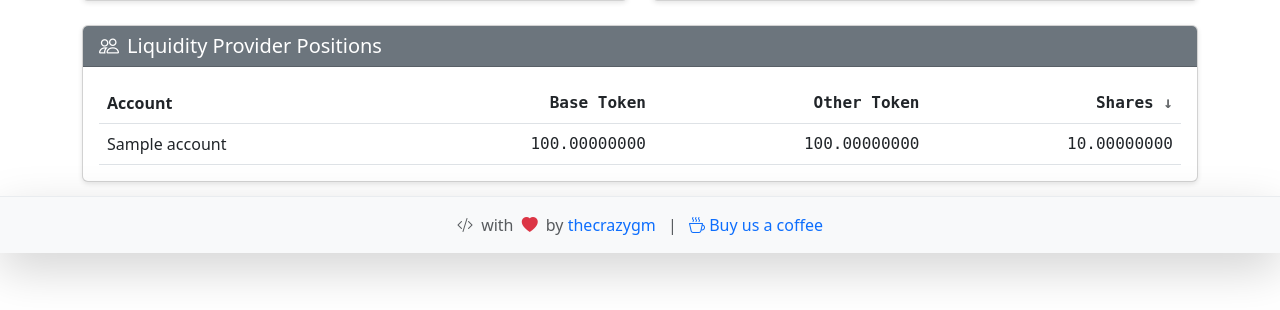
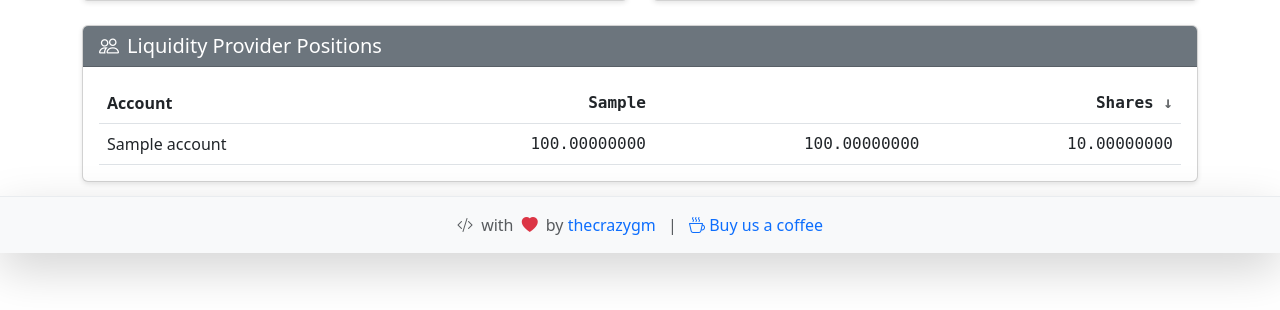
Before and after one commit to TheCrazyGM/market-viewr, a Flask app: template templates/lp_detail.html in a window 1280 px wide. Shown: the part 547-857 px from the top of the page. Run offline with Flask 3, Linux system fonts and the light colour scheme; the template is opened without the code that fills it: most values are stand-ins (such as "Sample title", 1, 10 or a date in 2020); some libraries are stand-ins or nearby versions.

Commit message:
refactor: update LP detail table headers to use dynamic token names

```diff
--- a/templates/lp_detail.html
+++ b/templates/lp_detail.html
@@ -105,8 +105,8 @@
                 <thead>
                   <tr>
                     <th>Account</th>
-                    <th class="number-cell text-end">Base Token</th>
-                    <th class="number-cell text-end">Other Token</th>
+                    <th class="number-cell text-end">{{ base }}</th>
+                    <th class="number-cell text-end">{{ quote }}</th>
                     <th class="number-cell text-end">Shares</th>
                   </tr>
                 </thead>
```
